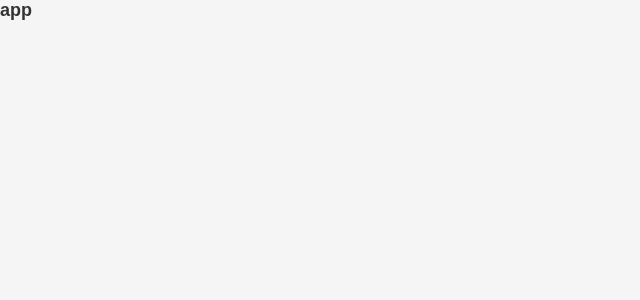
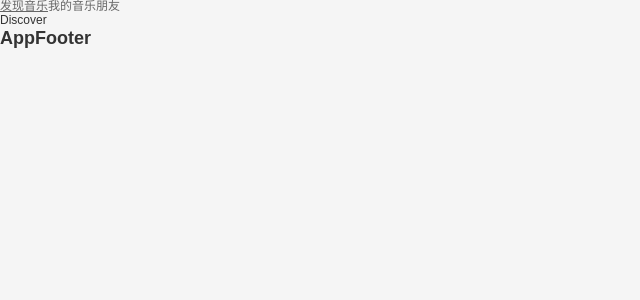
Before and after one commit to gaochuang17/web-music, a React (Create React App) app: page / in a window 1280 px wide. Shown: the top 300 px of the page, without its empty margins (0-640 px from the left). Built offline with nearby package versions, Linux system fonts and the light colour scheme.

Commit message:
路由配置

```diff
--- a/package.json
+++ b/package.json
@@ -10,6 +10,8 @@
     "normalize.css": "^8.0.1",
     "react": "^18.1.0",
     "react-dom": "^18.1.0",
+    "react-router-config": "^5.1.1",
+    "react-router-dom": "^6.3.0",
     "react-scripts": "5.0.1",
     "web-vitals": "^2.1.4"
   },
--- a/src/App.js
+++ b/src/App.js
@@ -1,10 +1,19 @@
 import React, { memo } from "react";
+// import { renderRoutes } from "react-router-config";
+import { useRoutes } from "react-router-dom";
+
+import routes from "./router";
+
+import AppHeader from "@/components/app-header";
+import AppFooter from "@/components/app-footer";
 
 const App = memo(() => {
   return (
-    <div>
-      <h2>app</h2>
-    </div>
+    <>
+      <AppHeader></AppHeader>
+      {useRoutes(routes)}
+      <AppFooter></AppFooter>
+    </>
   );
 });
 
--- /dev/null
+++ b/src/components/app-footer/index.js
@@ -0,0 +1,9 @@
+import React from "react";
+
+export default function AppFooter() {
+  return (
+    <div>
+      <h2>AppFooter</h2>
+    </div>
+  );
+}
--- /dev/null
+++ b/src/components/app-header/index.js
@@ -0,0 +1,13 @@
+import React from "react";
+
+import { NavLink } from "react-router-dom";
+
+export default function AppHeader() {
+  return (
+    <div>
+      <NavLink to="/">发现音乐</NavLink>
+      <NavLink to="/mine">我的音乐</NavLink>
+      <NavLink to="/friend">朋友</NavLink>
+    </div>
+  );
+}
--- a/src/index.js
+++ b/src/index.js
@@ -1,9 +1,15 @@
 import React from "react";
 import ReactDOM from "react-dom/client";
+
+import { HashRouter } from "react-router-dom";
 
 import "@/assets/css/reset.css";
 
 import App from "./App";
 
 const root = ReactDOM.createRoot(document.getElementById("root"));
-root.render(<App />);
+root.render(
+  <HashRouter>
+    <App />
+  </HashRouter>
+);
--- /dev/null
+++ b/src/pages/discover/index.js
@@ -0,0 +1,7 @@
+import React, { memo } from "react";
+
+const Discover = memo(() => {
+  return <div>Discover</div>;
+});
+
+export default Discover;
--- /dev/null
+++ b/src/pages/friend/index.js
@@ -0,0 +1,5 @@
+import React, { memo } from "react";
+
+export default memo(function Friend() {
+  return <div>Friend</div>;
+});
--- /dev/null
+++ b/src/pages/mine/index.js
@@ -0,0 +1,7 @@
+import React, { memo } from "react";
+
+const Mine = memo(() => {
+  return <div>Mine</div>;
+});
+
+export default Mine;
--- /dev/null
+++ b/src/router/index.js
@@ -0,0 +1,21 @@
+import Discover from "@/pages/discover";
+import Friend from "@/pages/friend";
+import Mine from "@/pages/mine";
+
+const routes = [
+  {
+    path: "/",
+    exact: true,
+    element: <Discover />,
+  },
+  {
+    path: "/mine",
+    element: <Mine />,
+  },
+  {
+    path: "/friend",
+    element: <Friend />,
+  },
+];
+
+export default routes;
```
Also changed, not shown: 1 other file (tests, documents, lock files or other folders).
